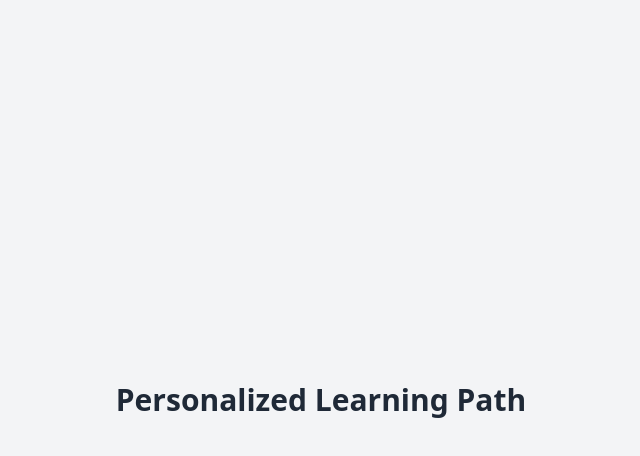
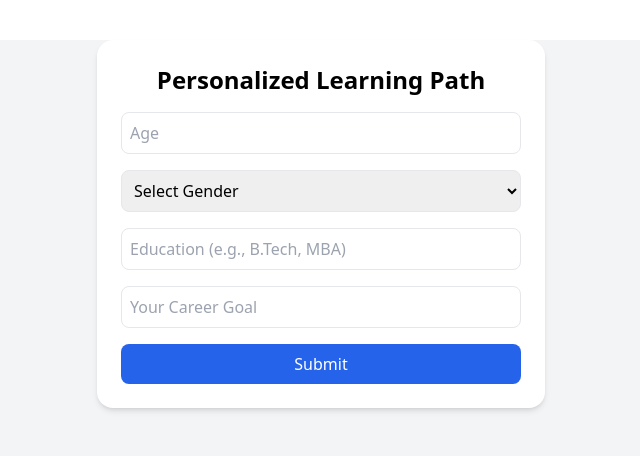
Before and after one commit to Chandra-cc/personalized-learning, a React (Create React App) app in the folder frontend/: page / in a window 1280 px wide. Shown: the top 456 px of the page, without its empty margins (319-959 px from the left). Built offline with nearby package versions, Linux system fonts and the light colour scheme.

Commit message:
form is working geting data from Form

```diff
--- a/frontend/src/App.js
+++ b/frontend/src/App.js
@@ -1,7 +1,10 @@
+import React from "react";
+import UserForm from "./components/UserForm";
+
 function App() {
   return (
-    <div className="min-h-screen bg-gray-100 flex items-center justify-center p-6">
-      <h1 className="text-3xl font-bold text-gray-800">Personalized Learning Path</h1>
+    <div className="min-h-screen bg-gray-100">
+      <UserForm />
     </div>
   );
 }
--- /dev/null
+++ b/frontend/src/api/api.js
@@ -0,0 +1,23 @@
+export const submitUserData = async (data) => {
+    try {
+      const response = await fetch("http://127.0.0.1:5000/submit-user-data", {
+        method: "POST",
+        headers: {
+          "Content-Type": "application/json"
+        },
+        body: JSON.stringify(data)
+      });
+
+      if (!response.ok) {
+        const errorText = await response.text();
+        console.error("Server returned error:", errorText);
+        return { message: "Submission failed" };
+      }
+
+      const result = await response.json();
+      return result;
+    } catch (error) {
+      console.error("API Error:", error);
+      return { message: "Submission failed" };
+    }
+  };
--- /dev/null
+++ b/frontend/src/components/UserForm.jsx
@@ -0,0 +1,81 @@
+import React, { useState } from "react";
+import { submitUserData } from "../api/api";
+
+const UserForm = () => {
+  const [formData, setFormData] = useState({
+    age: "",
+    gender: "",
+    education: "",
+    goal: ""
+  });
+
+  const [message, setMessage] = useState("");
+
+  const handleChange = (e) => {
+    setFormData({ ...formData, [e.target.name]: e.target.value });
+  };
+
+  const handleSubmit = async (e) => {
+    e.preventDefault();
+    const response = await submitUserData(formData);
+    setMessage(response?.message || "Submission failed");
+  };
+
+  return (
+    <div className="max-w-md mx-auto mt-10 p-6 bg-white rounded-2xl shadow-md">
+      <h2 className="text-2xl font-semibold mb-4 text-center">Personalized Learning Path</h2>
+      <form onSubmit={handleSubmit} className="space-y-4">
+        <input
+          type="number"
+          name="age"
+          placeholder="Age"
+          value={formData.age}
+          onChange={handleChange}
+          required
+          className="w-full p-2 border rounded-lg"
+        />
+        <select
+          name="gender"
+          value={formData.gender}
+          onChange={handleChange}
+          required
+          className="w-full p-2 border rounded-lg"
+        >
+          <option value="">Select Gender</option>
+          <option>Male</option>
+          <option>Female</option>
+          <option>Other</option>
+        </select>
+        <input
+          type="text"
+          name="education"
+          placeholder="Education (e.g., B.Tech, MBA)"
+          value={formData.education}
+          onChange={handleChange}
+          required
+          className="w-full p-2 border rounded-lg"
+        />
+        <input
+          type="text"
+          name="goal"
+          placeholder="Your Career Goal"
+          value={formData.goal}
+          onChange={handleChange}
+          required
+          className="w-full p-2 border rounded-lg"
+        />
+        <button
+          type="submit"
+          className="w-full bg-blue-600 text-white py-2 rounded-lg hover:bg-blue-700"
+        >
+          Submit
+        </button>
+      </form>
+      {message && (
+        <p className="mt-4 text-center text-green-600 font-medium">{message}</p>
+      )}
+    </div>
+  );
+};
+
+export default UserForm;
```
Also changed, not shown: 2 other files (tests, documents, lock files or other folders).
